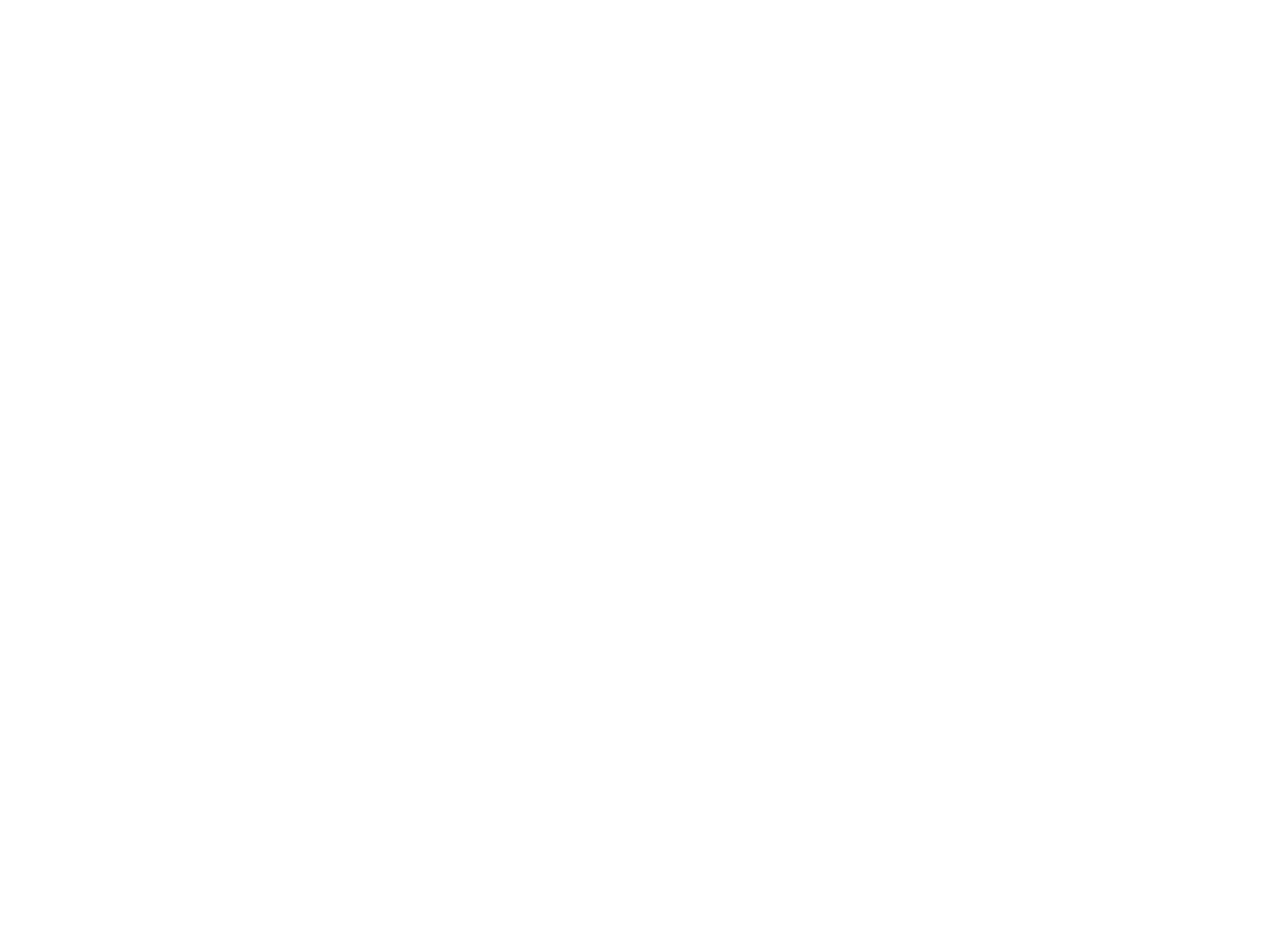
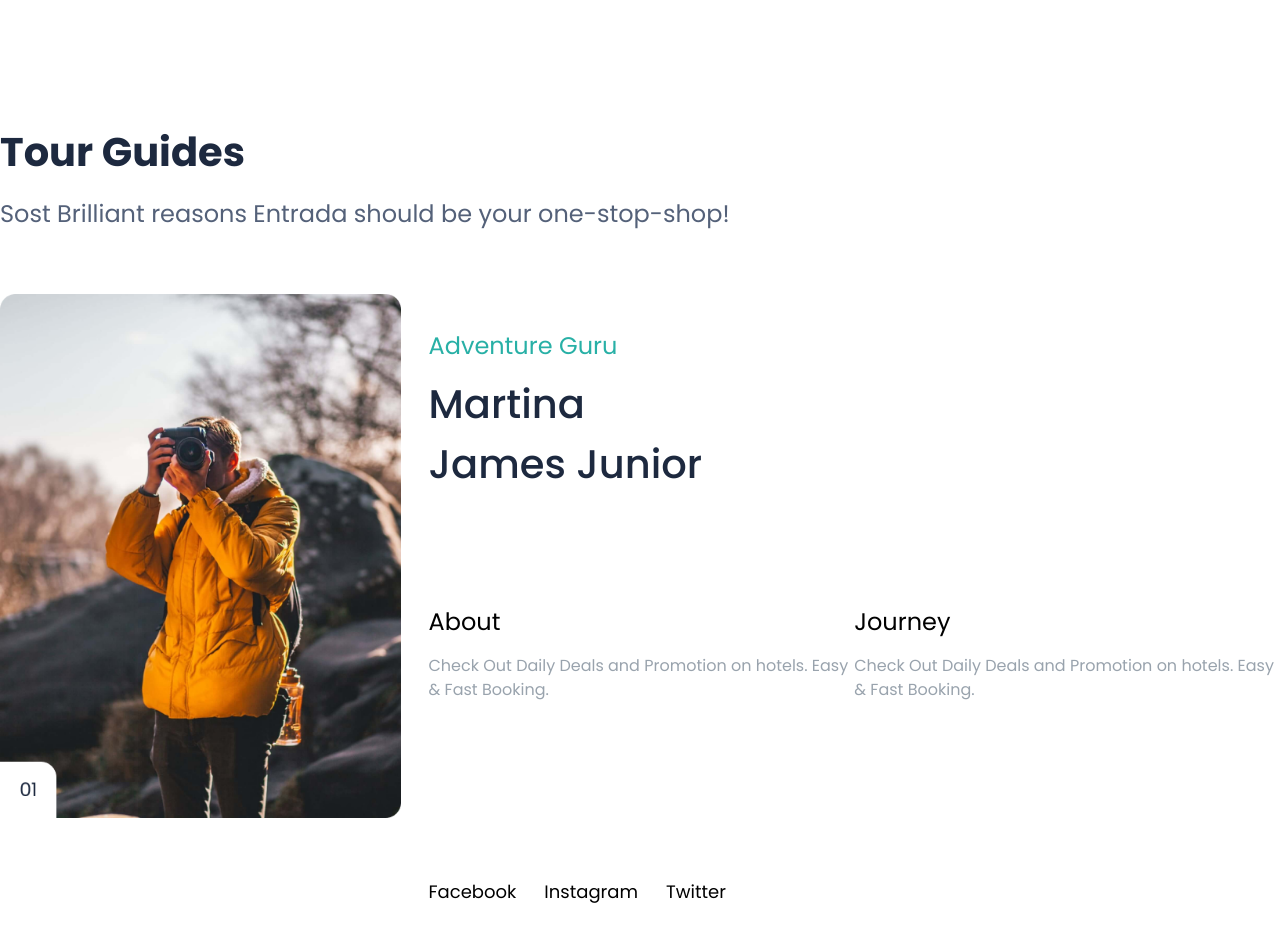
Before and after one commit to Afridul369/Emprise-Nepal, a React (Vite) app: page / in a window 1280 px wide. Shown: the part 4000-4942 px from the top of the page. Before the commit the page ends 4058 px from the top, so only its background shows below. Built offline with nearby package versions, Linux system fonts and the light colour scheme.

Commit message:
Guide Part Added

```diff
--- /dev/null
+++ b/src/Layouts/GuidePart/GuidePart.jsx
@@ -0,0 +1,48 @@
+import React from 'react'
+import Container from '../../Components/Container'
+import Text from '../../Components/Text'
+import Guideimg1 from '../../assets/guideimg1.png'
+import Image from '../../Components/Image'
+import Flex from '../../Components/Flex'
+
+const GuidePart = () => {
+  return (
+   <>
+   <div className="py-16 ">
+    <Container>
+        <div className="mb-16">
+            <Text as={'h1'} text={'Tour Guides'} className={'text-[40px] font-bold text-OxfordBlue mb-4'} />
+            <Text as={'h1'} text={'Sost Brilliant reasons Entrada should be your one-stop-shop!'} className={'text-2xl text-Grey3 '} />
+        </div>
+        <Flex>
+            <Image imgSrc={Guideimg1} imgAlt={'Guideimg1'}/>
+            <div className="py-9 pl-7">
+                <div className="mb-28">
+                    <Text as={'p'} text={'Adventure Guru'} className={'text-2xl text-SeaGreen mb-3 '}/>
+                    <Text as={'p'} text={'Martina'} className={'text-[40px] font-medium text-OxfordBlue  '}/>
+                    <Text as={'p'} text={'James Junior'} className={'text-[40px] font-medium text-OxfordBlue  '}/>
+                </div>
+                <Flex className={'mb-40'}>
+                    <div className="">
+                        <Text as={'h2'} text={'About'} className={'text-2xl text-black mb-4'}/>
+                        <Text as={'h2'} text={'Check Out Daily Deals and Promotion on hotels. Easy & Fast Booking.'} className={'text-base text-Grey mb-4'}/>
+                    </div>
+                    <div className="">
+                        <Text as={'h2'} text={'Journey'} className={'text-2xl text-black mb-4'}/>
+                        <Text as={'h2'} text={'Check Out Daily Deals and Promotion on hotels. Easy & Fast Booking.'} className={'text-base text-Grey mb-4'}/>
+                    </div>
+                </Flex>
+                <Flex className={'gap-x-7'}>
+                    <Text as={'p'} text='Facebook' className='text-[18px] text-black'/>
+                    <Text as={'p'} text='Instagram' className='text-[18px] text-black'/>
+                    <Text as={'p'} text='Twitter' className='text-[18px] text-black'/>
+                </Flex>
+            </div>
+        </Flex>
+    </Container>
+   </div>
+   </>
+  )
+}
+
+export default GuidePart
--- a/src/Pages/Home.jsx
+++ b/src/Pages/Home.jsx
@@ -5,6 +5,7 @@
 import TrendingPart from '../Layouts/TrendingPart/TrendingPart'
 import DestinationPart from '../Layouts/DestinationPart/DestinationPart'
 import BestSellerPart from '../Layouts/BestSellerPart/BestSellerPart'
+import GuidePart from '../Layouts/GuidePart/GuidePart'
 
 const Home = () => {
   return (
@@ -15,6 +16,7 @@
     <TrendingPart/>
     <DestinationPart/>
     <BestSellerPart/>
+    <GuidePart/>
     </>
   )
 }
```
Also changed, not shown: src/assets/02.png (added), src/assets/guideimg1.png (added).
